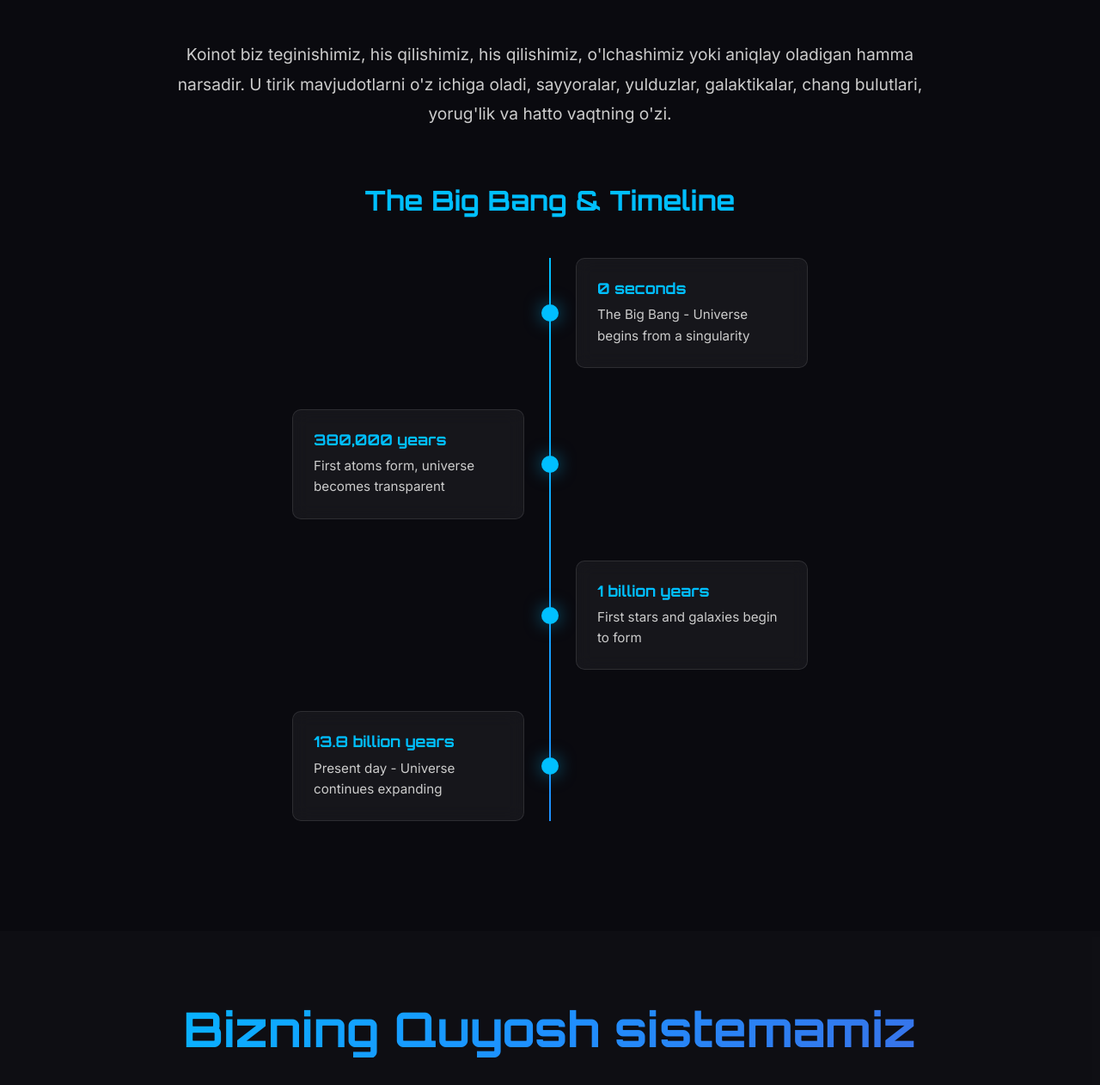
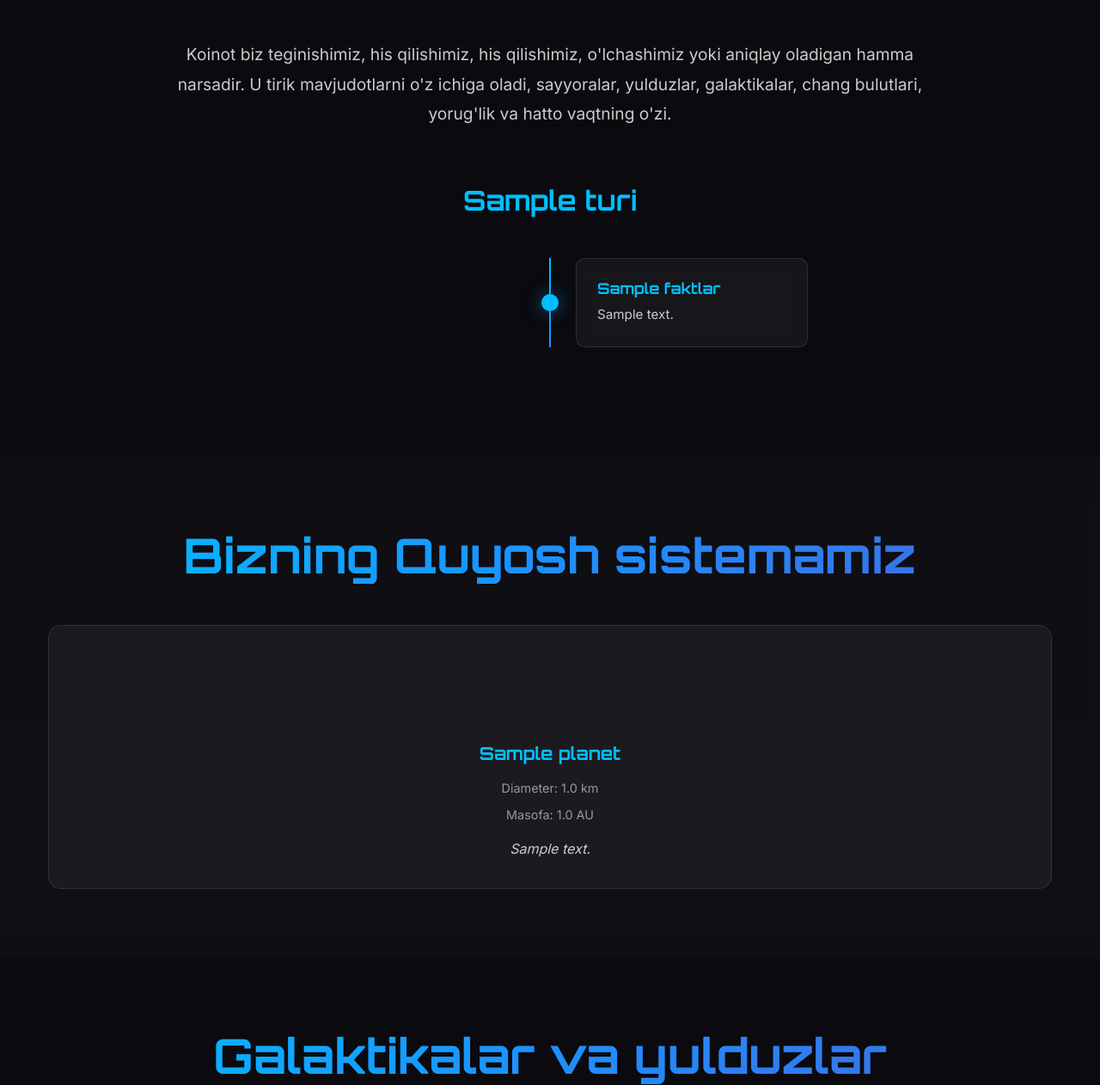
Before and after one commit to Asadbek-2010/Asadus, a Django app: page / in a window 1280 px wide. Shown: the part 949-2211 px from the top of the page at 86% size. Run offline with Django 5.2, Linux system fonts and the light colour scheme; tables that the repository leaves empty hold one stand-in row (values such as "Sample post"); grey boxes marked "Sample" are stand-in pictures.

Commit message:
scsdfbhjk

```diff
--- a/templates/index.html
+++ b/templates/index.html
@@ -37,7 +37,8 @@
 <section id="home" class="hero">
     <div class="hero-content">
         <h1 class="hero-title">Cheksiz olamni o'rganish</h1>
-        <p class="hero-subtitle">Kosmos bo'ylab sayohat qiling va bizning dunyomizdan tashqarida joylashgan ajoyibotlarni kashf eting</p>
+        <p class="hero-subtitle">Kosmos bo'ylab sayohat qiling va bizning dunyomizdan tashqarida joylashgan
+            ajoyibotlarni kashf eting</p>
         <div class="hero-stats">
             <div class="stat">
                 <span class="stat-number">13.8B</span>
@@ -66,41 +67,28 @@
         <h2 class="section-title">Koinot haqida</h2>
         <div class="universe-content">
             <div class="universe-intro">
-                <p>Koinot biz teginishimiz, his qilishimiz, his qilishimiz, o'lchashimiz yoki aniqlay oladigan hamma narsadir. U tirik mavjudotlarni o'z ichiga oladi,
+                <p>Koinot biz teginishimiz, his qilishimiz, his qilishimiz, o'lchashimiz yoki aniqlay oladigan hamma
+                    narsadir. U tirik mavjudotlarni o'z ichiga oladi,
                     sayyoralar, yulduzlar, galaktikalar, chang bulutlari, yorug'lik va hatto vaqtning o'zi.</p>
             </div>
 
             <div class="timeline-section">
-                <h3>The Big Bang & Timeline</h3>
+                {% for Fakt_turi in Fakt_turis %}
+                    <h3>{{ Fakt_turi.title }}</h3>
+                {% endfor %}
+
                 <div class="timeline">
-                    <div class="timeline-item">
-                        <div class="timeline-marker"></div>
-                        <div class="timeline-content">
-                            <h4>0 seconds</h4>
-                            <p>The Big Bang - Universe begins from a singularity</p>
+                    {% for Faktlar in Faktlars %}
+                        <div class="timeline-item">
+                            <div class="timeline-marker"></div>
+                            <div class="timeline-content">
+                                <h4>{{ Faktlar.title }}</h4>
+                                <p>{{ Faktlar.description }}</p>
+                            </div>
                         </div>
-                    </div>
-                    <div class="timeline-item">
-                        <div class="timeline-marker"></div>
-                        <div class="timeline-content">
-                            <h4>380,000 years</h4>
-                            <p>First atoms form, universe becomes transparent</p>
-                        </div>
-                    </div>
-                    <div class="timeline-item">
-                        <div class="timeline-marker"></div>
-                        <div class="timeline-content">
-                            <h4>1 billion years</h4>
-                            <p>First stars and galaxies begin to form</p>
-                        </div>
-                    </div>
-                    <div class="timeline-item">
-                        <div class="timeline-marker"></div>
-                        <div class="timeline-content">
-                            <h4>13.8 billion years</h4>
-                            <p>Present day - Universe continues expanding</p>
-                        </div>
-                    </div>
+                    {% endfor %}
+
+
                 </div>
             </div>
         </div>
@@ -226,7 +214,8 @@
         <div class="contact-content">
             <div class="contact-info">
                 <h3>Yangilanib turing</h3>
-                <p>Eng so'nggi kashfiyotlar va kosmik tadqiqotlar yangiliklari uchun bizning axborot byulletenimizga obuna bo'ling.</p>
+                <p>Eng so'nggi kashfiyotlar va kosmik tadqiqotlar yangiliklari uchun bizning axborot byulletenimizga
+                    obuna bo'ling.</p>
                 <div class="contact-stats">
                     <div class="contact-stat">
                         <span class="stat-number">50K+</span>
```
